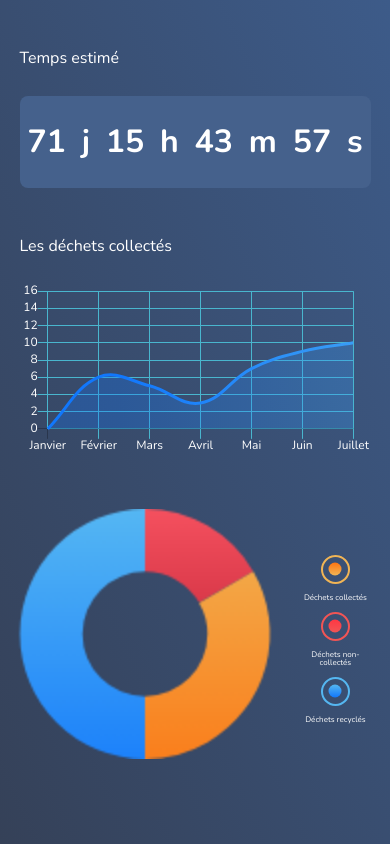
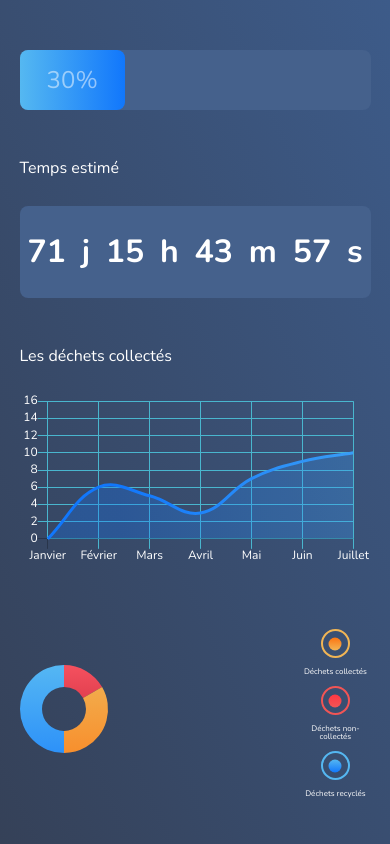
Before and after one commit to Doriantaing/space_dust, a PHP site: page /user/index.html in a window 390 px wide. Shown: the part 207-1051 px from the top of the page. Run offline with PHP 8.4, Linux system fonts and the light colour scheme; some libraries are stand-ins or nearby versions.

Commit message:
responsive user interface + finitions

```diff
--- a/assets/js/swipe.js
+++ b/assets/js/swipe.js
@@ -5,6 +5,7 @@ var p3 = document.getElementById('client3');
 var line = document.querySelector(".headeruser__line-inner");
 var tabs = document.querySelectorAll(".headeruser__tabs-item");
 var pages = document.querySelectorAll(".page");
+
 
 var startingX;
 
@@ -121,6 +122,8 @@ function clickTabs(e){
   console.log(num);
   for (var i = 0; i < tabs.length; i++) {
     pages[i].style.display = "none";
+    tabs[i].classList.remove("activeHeaderUser");
+
   }
   if (num == 0) {
     p3.style.left = "200%";
@@ -130,6 +133,9 @@ function clickTabs(e){
     var activeLine = line.className.split(" ")[1];
     line.classList.remove(activeLine);
     line.classList.add("line1");
+    tabs[0].classList.add("activeHeaderUser");
+    // for (var i = 0; i < tabs.length; i++) {
+    // }
   }
   else if (num == 1) {
     p3.style.left = "100%";
@@ -140,6 +146,7 @@ function clickTabs(e){
     var activeLine = line.className.split(" ")[1];
     line.classList.remove(activeLine);
     line.classList.add("line2");
+    tabs[1].classList.add("activeHeaderUser");
   } else {
     p3.style.left = "0";
     p2.style.left = "-100%";
@@ -149,5 +156,6 @@ function clickTabs(e){
     var activeLine = line.className.split(" ")[1];
     line.classList.remove(activeLine);
     line.classList.add("line3");
+    tabs[2].classList.add("activeHeaderUser");
   }
 }
--- a/assets/styles/css/styles.css
+++ b/assets/styles/css/styles.css
@@ -441,6 +451,7 @@ html {
     .suivi {
       width: 100%; } }
   .suivi__inner {
+    padding-bottom: 50px;
     width: 90%;
     margin: auto; }
     @media (min-width: 949px) {
@@ -449,16 +460,46 @@ html {
         top: 50%;
         transform: translateY(-50%);
         left: 0;
-        right: 0; } }
+        right: 0;
+        padding: 0; } }
   @media (min-width: 949px) {
     .suivi__desktop-flex {
       align-items: center;
       display: flex;
       width: 100%;
-      justify-content: space-between; } }
+      justify-content: space-between;
+      position: relative;
+      margin-top: 20px; } }
   @media (min-width: 949px) {
     .suivi__desktop-leftContent {
       width: 50%; } }
+  .suivi__percentage {
+    margin-top: 50px;
+    width: 100%;
+    background-color: #45618C;
+    border-radius: 8px;
+    padding: 30px 0;
+    position: relative; }
+    @media (min-width: 949px) {
+      .suivi__percentage {
+        margin-top: 0;
+        padding: 40px 0; } }
+    .suivi__percentage-inner {
+      display: flex;
+      align-items: center;
+      position: absolute;
+      border-radius: 8px;
+      height: 100%;
+      width: 30%;
+      top: 0;
+      left: 0;
+      color: rgba(255, 255, 255, 0.5);
+      font-size: 24px;
+      font-weight: lighter;
+      background: linear-gradient(to right, #55b8f1 0%, #1177fc 100%); }
+    .suivi__percentage-text {
+      display: block;
+      margin: auto; }
   .suivi__estimatedTime {
     width: 100%;
     background-color: #45618C;
@@ -514,15 +563,23 @@ html {
         padding: 20px;
         border-radius: 8px;
         position: absolute;
-        width: 50%;
+        width: 47%;
         bottom: 0;
-        height: 59%;
+        height: 55%;
         display: flex;
         align-items: center; } }
+    @media (min-width: 1200px) {
+      .suivi__stats {
+        width: 50%;
+        height: 59%; } }
     .suivi__stats-circle {
-      width: 250px;
-      height: 250px;
+      width: 50%;
+      height: 50%;
       position: relative; }
+      @media (min-width: 1200px) {
+        .suivi__stats-circle {
+          width: 75%;
+          height: 75%; } }
       .suivi__stats-circle #circleCharts {
         width: auto !important;
         height: 100% !important;
--- a/assets/styles/scss/components/_devis.scss
+++ b/assets/styles/scss/components/_devis.scss
@@ -5,9 +5,22 @@
   top: 0;
   height: 100vh;
   width: 100vw;
+  @include for-size(tablet-landscape-up){
+    width: 100%;
+  }
   &__inner{
     width: 90%;
     margin: auto;
+    @include for-size(tablet-landscape-up){
+      display: flex;
+      flex-direction: column;
+      margin-top: 150px;
+    }
+    @include for-size(desktop-up){
+      width: 90%;
+      flex-wrap: wrap;
+      flex-direction: row;
+    }
   }
   &__cards{
     position: relative;
@@ -15,6 +28,13 @@
     width: 100%;
     background: #45618C;
     border-radius: 8px;
+    @include for-size(tablet-landscape-up){
+      margin: 5px auto;
+      width: calc(350px);
+    }
+    @include for-size(desktop-up){
+      margin: 5px;
+    }
     &-inner{
       padding: 10px;
       color: #FFF;
--- a/assets/styles/scss/components/_headerclient.scss
+++ b/assets/styles/scss/components/_headerclient.scss
@@ -7,7 +7,7 @@
   @include for-size(tablet-landscape-up){
     position: absolute;
     z-index: 1;
-    width: 25%;
+    width: 20%;
     height: 100vh;
   }
   &__inner{
@@ -34,6 +34,7 @@
     }
   }
   &__logout{
+    cursor: pointer;
     @include for-size(tablet-landscape-up){
       position: fixed;
       right: 5%;
@@ -111,6 +112,10 @@
         padding: 20px 0;
         cursor: pointer;
         width: 100%;
+        &:hover{
+          background: #45618C;
+          width: 111%;
+        }
       }
     }
   }
@@ -136,6 +141,13 @@
     left: 0;
   }
 }
+.activeHeaderUser{
+  @include for-size(tablet-landscape-up){
+    background: #45618C;
+    width: 111%;
+  }
+
+}
 .contentClient{
   position: relative;
   height: 100vh;
@@ -144,7 +156,7 @@
   background: -o-linear-gradient(bottom left, #354158 0%, #3d5b89 100%);
   background: linear-gradient(to top right, #354158 0%, #3d5b89 100%);
   @include for-size(tablet-landscape-up){
-    width: 75%;
-    left: 25%;
+    width: 80%;
+    left: 20%;
   }
 }
--- a/assets/styles/scss/components/_profil.scss
+++ b/assets/styles/scss/components/_profil.scss
@@ -7,54 +7,78 @@
   width: 100vw;
   font-family: "nunito",sans-serif;
   color: #FFF;
+  @include for-size(tablet-landscape-up){
+    width: 100%;
+  }
   &__inner{
     width: 90%;
     margin: 30px auto 0;
     text-align: center;
+    @include for-size(tablet-landscape-up){
+      margin: 150px auto 0;
+    }
   }
   &__username{
     font-size: 24px;
     font-weight: bolder;
+    text-align: center;
+    @include for-size(tablet-landscape-up){
+      text-align: left;
+    }
   }
-  &__company{
-    margin-top: 5px;
-    font-size: 18px;
-    font-weight: 100;
+  &__form{
+    @include for-size(tablet-landscape-up){
+      width: 100%;
+    }
+    @include for-size(desktop-up){
+      display: flex;
+      justify-content: space-between;
+      width: 90%;
+    }
   }
-  &__form-inner{
-    padding: 15px;
-    display: flex;
-    justify-content: space-between;
-    align-items: center;
+  &__form-flex{
+    @include for-size(desktop-up){
+    width: 49%;
+    position: relative;
+  }
+
   }
   &__form-text{
-    width: 40%;
+    width: 100%;
     text-align: left;
   }
   &__form-items{
+    margin: 30px 0;
+  }
+  &__inputContainer{
+    width: 100%;
+    border-radius: 8px;
+    margin-top: 5px;
+    background: #45618C;
+    display: block;
     position: relative;
-    width: 100%;
-    background: #45618C;
-    border-radius: 8px;
-    margin: 30px 0;
     input{
-      display: block;
-      background-color: transparent;
-      border: none;
-      font-size: 14px;
-      padding: 5px 0;
       color: #FFF;
       font-weight: 100;
-      width: 60%;
+      font-size: 14px;
+      width: calc(100% - 30px);
+      padding: 15px;
+      background: transparent;
+      border: none;
     }
   }
   input[type="submit"]{
-    border: 1px solid $light-blue;
-    background: #FFF;
+    border: 0;
+    background: $light-blue;
     width: 100px;
     border-radius: 50px;
-    color: $light-blue;
+    color: #FFF;
     padding: 10px 0;
     font-size: 12px;
+    cursor: pointer;
+    @include for-size(desktop-up){
+      position: absolute;
+      right: 0;
+    }
   }
 }
--- a/assets/styles/scss/components/_suivi.scss
+++ b/assets/styles/scss/components/_suivi.scss
@@ -10,6 +10,7 @@
     width: 100%;
   }
   &__inner{
+    padding-bottom: 50px;
     width: 90%;
     margin: auto;
     @include for-size(tablet-landscape-up){
@@ -18,6 +19,7 @@
       transform: translateY(-50%);
       left: 0;
       right: 0;
+      padding: 0;
     }
   }
   &__desktop-flex{
@@ -26,12 +28,44 @@
       display: flex;
       width: 100%;
       justify-content: space-between;
+      position: relative;
+      margin-top: 20px;
     }
   }
   &__desktop-leftContent{
-  @include for-size(tablet-landscape-up){
-    width: 50%;
+    @include for-size(tablet-landscape-up){
+      width: 50%;
+    }
   }
+  &__percentage{
+    margin-top: 50px;
+    width: 100%;
+    background-color: #45618C;
+    border-radius: 8px;
+    padding: 30px 0;
+    position: relative;
+    @include for-size(tablet-landscape-up){
+      margin-top: 0;
+      padding: 40px 0;
+    }
+    &-inner{
+      display: flex;
+      align-items: center;
+      position: absolute;
+      border-radius: 8px;
+      height: 100%;
+      width: 30%;
+      top: 0;
+      left: 0;
+      color: rgba(255, 255, 255, .5);
+      font-size: 24px;
+      font-weight: lighter;
+      background: linear-gradient(to right, rgba(85,184,241,1) 0%, rgba(17,119,252,1) 100%);
+    }
+    &-text{
+      display: block;
+      margin: auto;
+    }
   }
   &__estimatedTime{
     width: 100%;
@@ -44,8 +78,8 @@
     font-size: 32px;
     color: #FFF;
     @include for-size(tablet-landscape-up){
-      width: 50%;
-      height: 20%;
+      width: 47%;
+      height: 15%;
       position: absolute;
       top: 0;
       left: 0;
@@ -53,17 +87,25 @@
       display: flex;
       align-items: center;
     }
+    @include for-size(desktop-up){
+      width: 50%;
+      height: 20%;
+    }
   }
   &__desktop-waste{
     @include for-size(tablet-landscape-up){
       display: block;
       margin: 0;
-      width: 40%;
-      height: 45vh;
+      width: 37%;
+      height: 35vh;
       padding: 20px;
       background-color: #45618C;
       border-radius: 8px;
       position: relative;
+    }
+    @include for-size(desktop-up){
+      width: 40%;
+      height: 45vh;
     }
   }
   &__waste{
@@ -91,15 +133,23 @@
       padding: 20px;
       border-radius: 8px;
       position: absolute;
-      width: 50%;
+      width: 47%;
       bottom: 0;
-      height: 59%;
+      height: 55%;
       display: flex;
       align-items: center;
     }
+    @include for-size(desktop-up){
+      width: 50%;
+      height: 59%;
+    }
     &-circle{
-      width: 250px;
-      height: 250px;
+      width: 50%;
+      height: 50%;
+      @include for-size(desktop-up){
+        width: 75%;
+        height: 75%;
+      }
       position: relative;
       #circleCharts{
         width: auto !important;
@@ -115,6 +165,9 @@
     font-family: "nunito",sans-serif;
     font-size: 8px;
     font-weight: lighter;
+    @include for-size(desktop-up){
+      font-size: 14px;
+    }
     &-round{
       display: block;
       width: 25px;
--- a/user/index.html
+++ b/user/index.html
@@ -40,6 +40,10 @@
   <div class="contentClient">
     <section id="client1" ontouchstart="p1start(event)" ontouchmove="p1move(event)" ontouchend="p1end(event)" class="page suivi active">
       <div class="suivi__inner">
+
+        <div class="suivi__percentage">
+          <div class="suivi__percentage-inner"><span class="suivi__percentage-text">30%</span></div>
+        </div>
 
         <h3 class="suivi__title userTitle">Temps estimé</h3>
 
```
Also changed, not shown: other parts of assets/styles/css/styles.css (+91 -30 lines), other parts of user/index.html (+58 -20 lines), 1 other file. Lines whose indentation alone changed are shown as unchanged.
